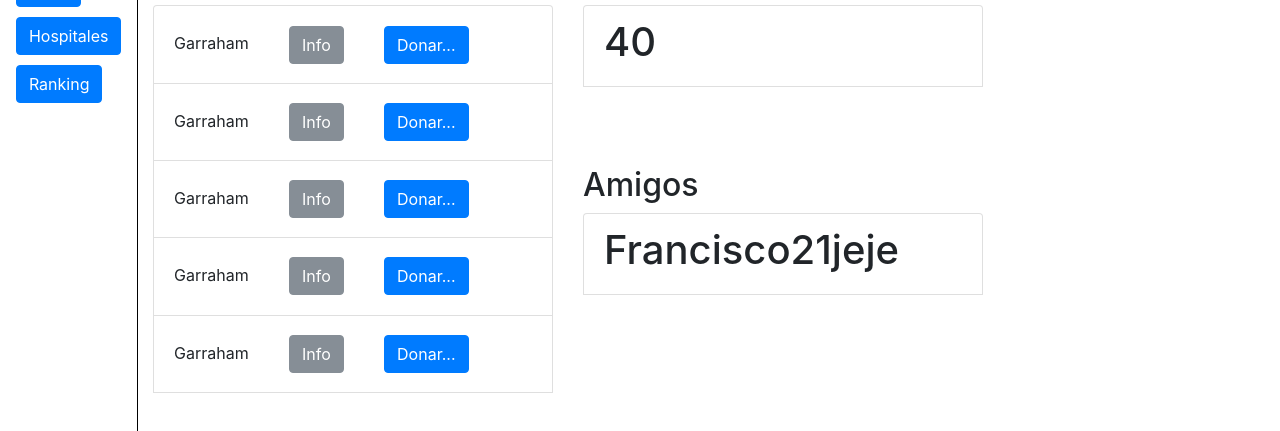
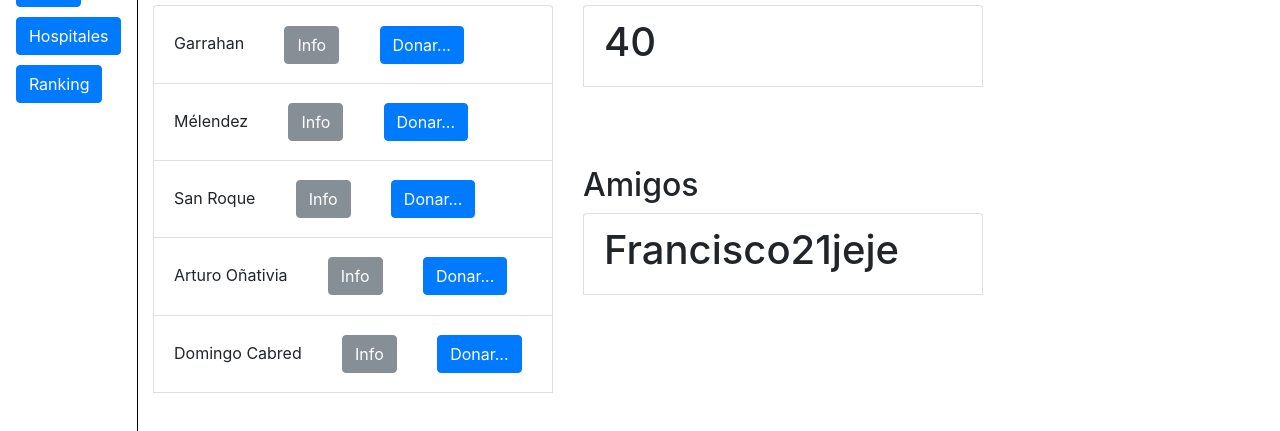
Before and after one commit to mikolaslorant/HackathonItba, a plain HTML site: page index.html in a window 1280 px wide. Shown: the part 191-622 px from the top of the page. Drawn offline with nearby package versions, Linux system fonts and the light colour scheme.

Commit message:
Agrego nombres

```diff
--- a/index.html
+++ b/index.html
@@ -33,22 +33,22 @@
           <div class="col-sm-6 col-md-auto">
             <h2>Hospitales</h2>
               <ul class="list-group">
-                <li class="list-group-item hosplist">Garraham
+                <li class="list-group-item hosplist">Garrahan
                   <button type="button" class="btn btn-secondary" data-toggle="modal" data-target="#garraham">Info</button>
                   <button type="button" class="btn btn-primary" onclick="window.location.href='hospital.html'">Donar...</button>
                 </li>
-                <li class="list-group-item hosplist">Garraham
+                <li class="list-group-item hosplist">Mélendez
                   <button type="button" class="btn btn-secondary">Info</button>
                   <button type="button" class="btn btn-primary">Donar...</button>
                 </li>
-                <li class="list-group-item hosplist">Garraham
+                <li class="list-group-item hosplist">San Roque
                   <button type="button" class="btn btn-secondary">Info</button>
                   <button type="button" class="btn btn-primary">Donar...</button>
                 </li>
-                <li class="list-group-item hosplist">Garraham
+                <li class="list-group-item hosplist">Arturo Oñativia
                   <button type="button" class="btn btn-secondary">Info</button>
                   <button type="button" class="btn btn-primary">Donar...</button></li>
-                <li class="list-group-item hosplist">Garraham
+                <li class="list-group-item hosplist">Domingo Cabred
                   <button type="button" class="btn btn-secondary">Info</button>
                   <button type="button" class="btn btn-primary">Donar...</button></li>
               <ul class="list-group">
```
